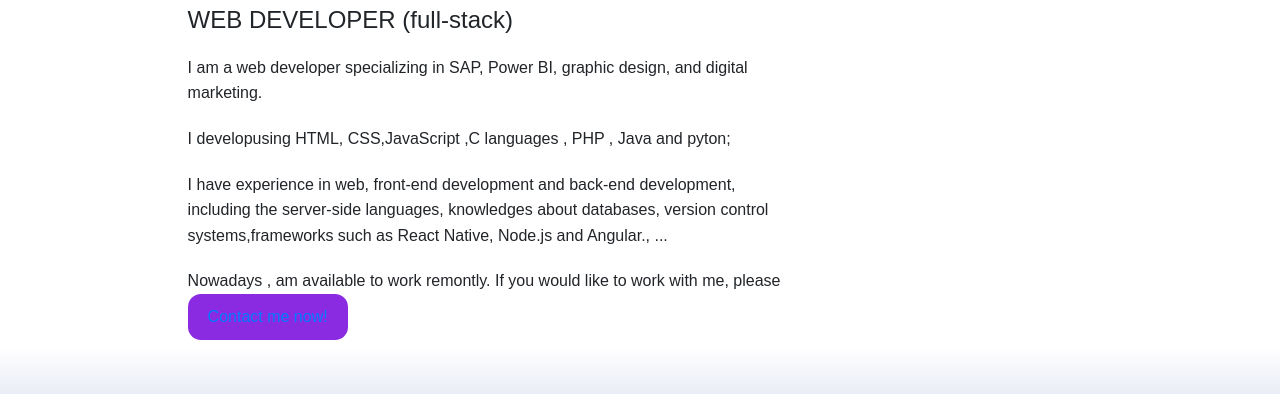
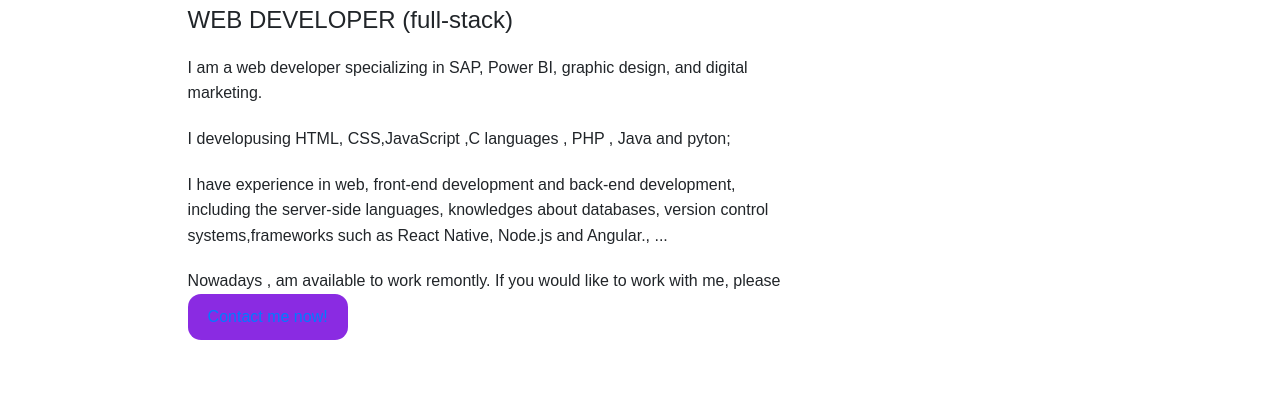
Before and after one commit to DanilsaH/Danilsa-s-Portif-lio.co.ao, a plain HTML site: page index.html in a window 1280 px wide. Shown: the part 102-496 px from the top of the page. Drawn offline with nearby package versions, Linux system fonts and the light colour scheme.

Commit message:
Update index.css

```diff
--- a/index.css
+++ b/index.css
@@ -7,8 +7,8 @@
 
 body {
 
-    font-family: 'Trebuchet MS', 'Lucida Sans Unicode', 'Lucida Grande', 'Lucida Sans', Arial, sans-serif;
-    background: linear-gradient(to bottom, white, #ffffff, #334EAC, blue, black);
+    font-family:  'Lucida Grande', 'Lucida Sans', Arial, sans-serif;
+    background: linear-gradient(to bottom, white, #ffffff, #334EAC);
     color: #ffffff;
 
     color: #333;
```
